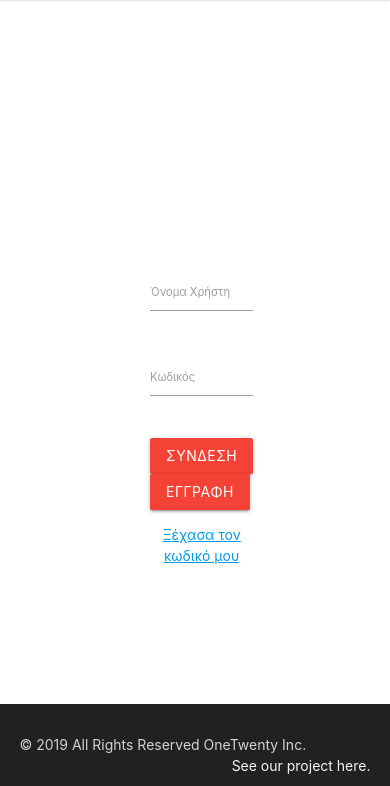
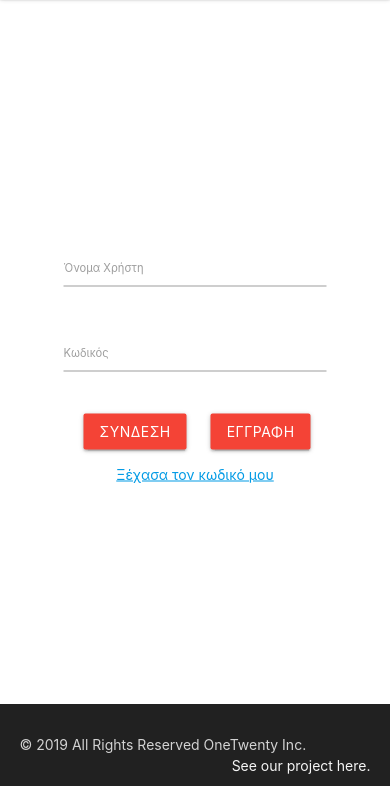
Before and after one commit to one-twenty/foobargr, a Django app: page /login/ in a window 390 px wide. Shown: the part 58-844 px from the top of the page. Run offline with Django 3.2, Linux system fonts and the light colour scheme.

Commit message:
responsiveness to login-register page

```diff
--- a/forum/static/forum/css/login.css
+++ b/forum/static/forum/css/login.css
@@ -1,9 +1,3 @@
-.login-card {
-    padding: 150px;
-    margin-top: 50px;
-    animation: card-show 1s;
-}
-
 .forgot-password {
     text-decoration: underline;
     text-align: center;
@@ -22,3 +16,34 @@
         opacity: 1;
     }
 }
+
+@media only screen and (min-width: 601px) {
+    .login-card {
+        animation: card-show 1s;
+        padding: 5px;
+        position: absolute;
+        top: 50%;
+        left: 50%;
+        -ms-transform: translateX(-50%) translateY(-50%);
+        -webkit-transform: translate(-50%, -50%);
+        transform: translate(-50%, -50%);
+    }
+}
+
+@media only screen and (max-width: 601px) {
+    .login-card{
+        transform: scale(2);
+        padding: 5px;
+        position: absolute;
+        top: 50%;
+        left: 50%;
+        -ms-transform: translateX(-50%) translateY(-50%);
+        -webkit-transform: translate(-50%, -50%);
+        transform: translate(-50%, -50%);
+        width: 70%;;
+    }
+
+    .login-button{
+        margin: 0 20px 0 20px;
+    }
+}
--- a/forum/templates/forum/login.html
+++ b/forum/templates/forum/login.html
@@ -13,9 +13,9 @@
                     </div>
                 </div>
             {% endfor %}
-            <button type="submit" class="btn red">Συνδεση</button>
+            <button type="submit" class="btn red login-button">Συνδεση</button>
             <a  class="btn red" href="{% url 'forum:register' %}">Εγγραφη</a>
-            <p><a class="forgot-password" href="">Ξέχασα τον κωδικό μου</a> </p>
+            <p><a class="forgot-password" href="">Ξέχασα τον κωδικό μου</a></p>
         </form>
     </div>
 
--- a/forum/templates/forum/register.html
+++ b/forum/templates/forum/register.html
@@ -3,7 +3,7 @@
 {% block content %}
 
 <div class="row register-card">
-    <form class="col s30" method="POST">
+    <form method="POST">
         {% csrf_token %}
         {% for field in form %}
         <div class="row">
```
Also changed, not shown: forum/static/forum/css/register.css (+28 -7 lines).
